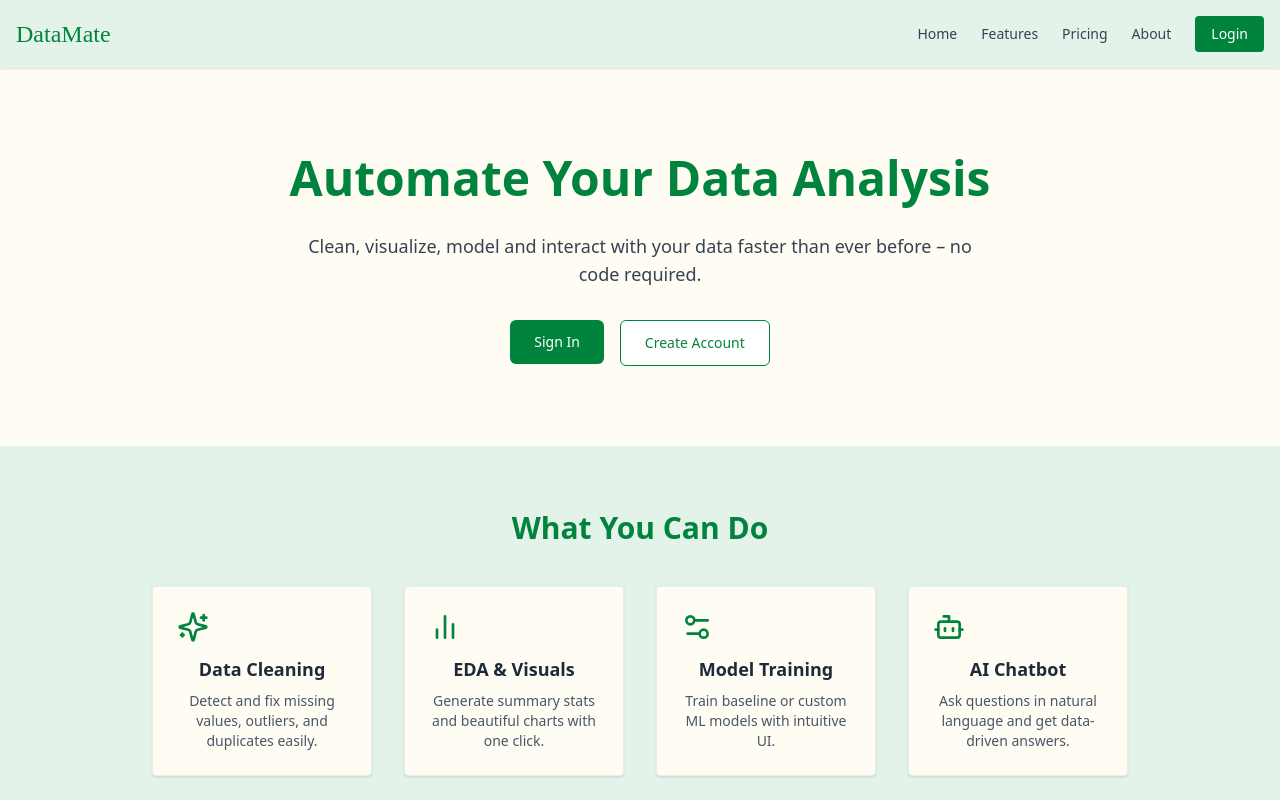
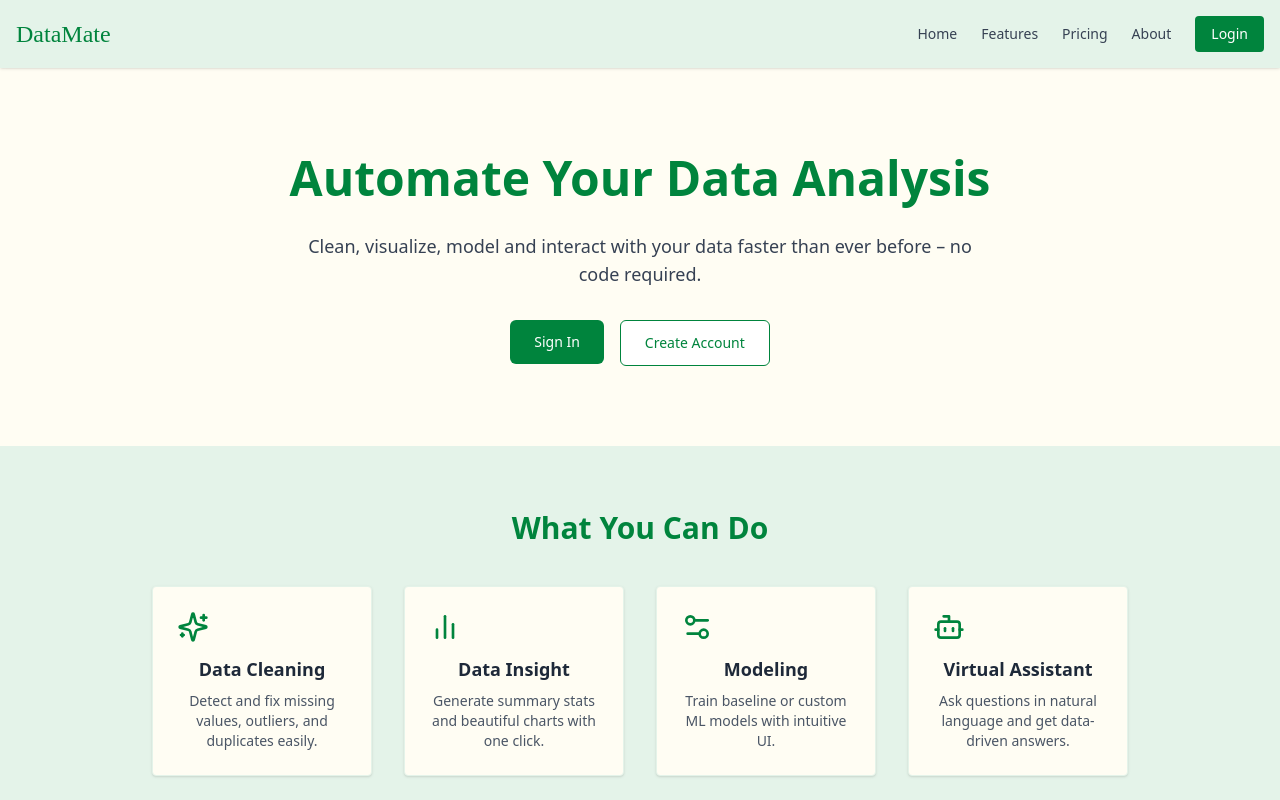
Before and after one commit to TranTrongNghia3008/Grab-Tech-Bootcamp, a React (Vite) app in the folder FE/automation-data-analysts/: page / in a window 1280 px wide. Shown: the top 800 px of the page. Built offline with nearby package versions, Linux system fonts and the light colour scheme; no server answers; a web font is replaced by a local one; what chartjs-plugin-zoom would draw is missing.

Commit message:
update Home page

```diff
--- a/FE/automation-data-analysts/src/pages/Home.jsx
+++ b/FE/automation-data-analysts/src/pages/Home.jsx
@@ -72,9 +72,9 @@ export default function Home() {
                 <h2 className="text-3xl font-bold mb-10 text-[#00843D]">What You Can Do</h2>
                 <div className="grid grid-cols-1 sm:grid-cols-2 md:grid-cols-4 gap-8 text-sm text-gray-800">
                     <Feature icon={<Sparkles size={32} />} title="Data Cleaning" desc="Detect and fix missing values, outliers, and duplicates easily." />
-                    <Feature icon={<BarChart2 size={32} />} title="EDA & Visuals" desc="Generate summary stats and beautiful charts with one click." />
-                    <Feature icon={<Settings2 size={32} />} title="Model Training" desc="Train baseline or custom ML models with intuitive UI." />
-                    <Feature icon={<Bot size={32} />} title="AI Chatbot" desc="Ask questions in natural language and get data-driven answers." />
+                    <Feature icon={<BarChart2 size={32} />} title="Data Insight" desc="Generate summary stats and beautiful charts with one click." />
+                    <Feature icon={<Settings2 size={32} />} title="Modeling" desc="Train baseline or custom ML models with intuitive UI." />
+                    <Feature icon={<Bot size={32} />} title="Virtual Assistant" desc="Ask questions in natural language and get data-driven answers." />
                 </div>
                 </div>
             </section>
```
